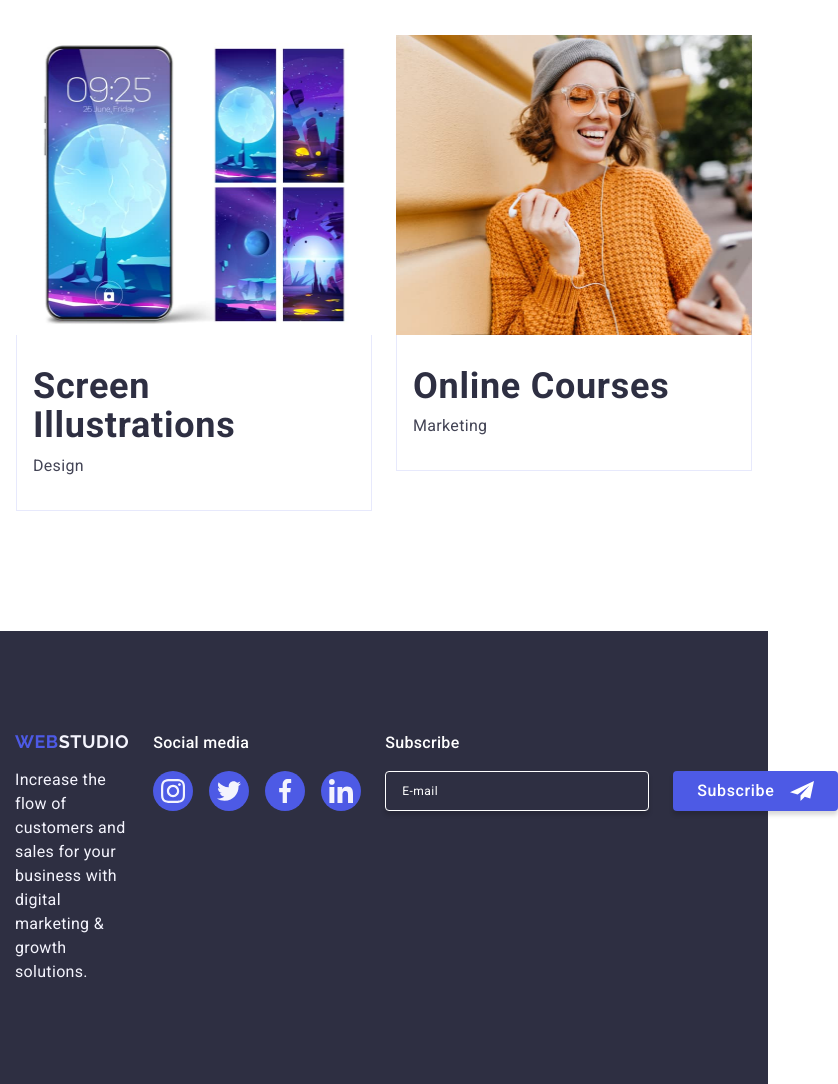
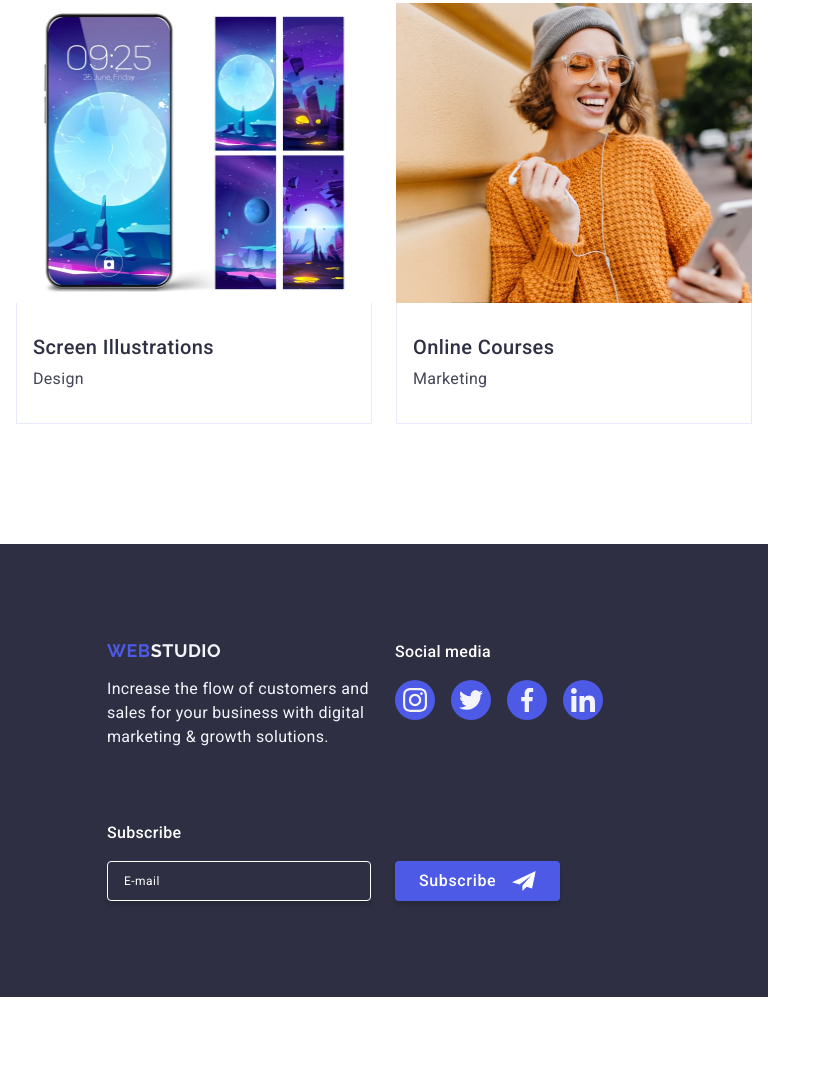
Before and after one commit to remezovskyi2508/goit-markup-hw-06, a plain HTML site: page index.html in a window 768 px wide. Shown: the part 3462-4546 px from the top of the page, 838 px wide, since content can reach past the window. After the commit the page ends 4459 px from the top, so only its background shows below. Drawn offline with nearby package versions, Linux system fonts and the light colour scheme.

Commit message:
finish adaptive footer

```diff
--- a/css/style.css
+++ b/css/style.css
@@ -385,6 +385,9 @@ main {
 }
 
 .footer-container {
+}
+
+.footer-wrapper {
   display: flex;
   align-items: baseline;
 }
@@ -915,7 +918,7 @@ main {
     flex-direction: column;
     gap: 72px;
   }
-  .name-block {
+  .advantages-card .name-block {
     font-weight: 700;
     font-size: 36px;
     line-height: 1.11;
@@ -959,6 +962,13 @@ main {
   .footer {
     padding: 96px 0;
   }
+  .footer-wrapper {
+    display: flex;
+    flex-direction: column;
+    text-align: center;
+    align-items: center;
+    gap: 72px;
+  }
   .footer-container {
     flex-direction: column;
     text-align: center;
@@ -995,6 +1005,12 @@ main {
 @media (min-width: 320px) and (max-width: 1158px) {
   .advantages-icon {
     display: none;
+  }
+  .portfolio-card .name-block {
+    text-align: left;
+    font-weight: 500;
+    font-size: 20px;
+    line-height: 1.2;
   }
   .name-block {
     font-weight: 700;
@@ -1096,9 +1112,22 @@ main {
     gap: 24px;
     row-gap: 62px;
   }
-  .footer-container {
-    flex-direction: flex;
-    gap: 24px;
+  .footer {
+    padding: 96px 0;
+  }
+  .footer-wrapper {
+    display: flex;
+    flex-wrap: wrap;
+    row-gap: 72px;
+    column-gap: 24px;
+    margin-left: 92px;
+    margin-right: 148px;
+  }
+  .footer-content {
+  }
+  .footer-subscribe {
+    width: 100%;
+    max-width: 453px;
   }
 }
 /*
--- a/index.html
+++ b/index.html
@@ -495,6 +495,7 @@
 
     <footer class="footer">
       <div class="container footer-container">
+        <div class="footer-wrapper">
           <div class="footer-content">
             <a class="footer-logo-web" href="./index.html"
               >Web<span class="footer-logo">Studio</span></a
@@ -572,6 +573,7 @@
                 </svg>
               </button>
             </form>
+          </div>
         </div>
       </div>
     </footer>
@@ -663,8 +665,6 @@
       </div>
     </div>
 
-
-
     <div class="menu-overlay">
       <button class="menu-close-modal" type="button">
         <svg class="icon-close-btn" width="8" height="8">
```
Lines whose indentation alone changed are shown as unchanged.
